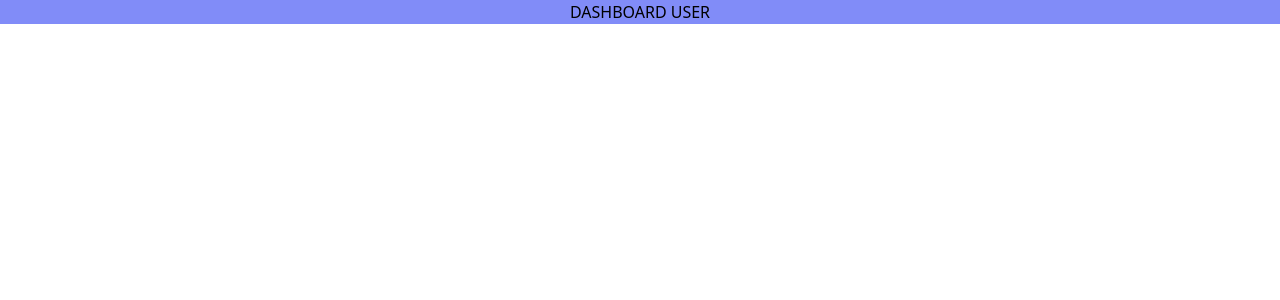
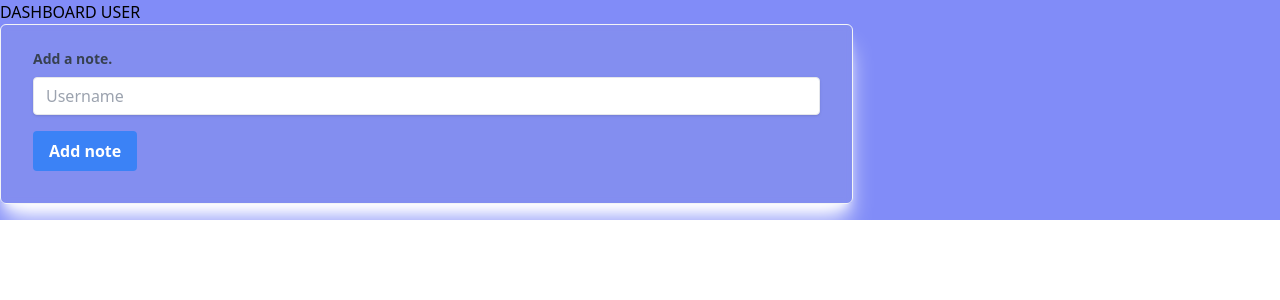
Before and after one commit to saakshiraut28/Notebook, a Flask app: page /dashboard in a window 1280 px wide. Shown: the part 50-350 px from the top of the page. Run offline with Flask 3, Linux system fonts and the light colour scheme; the visitor is signed in with stand-in values (Sample User, id 1); data that the repository does not hold is empty; some libraries are stand-ins or nearby versions.

Commit message:
Add all the Curd operations for note

```diff
--- a/website/templates/dashboard.html
+++ b/website/templates/dashboard.html
@@ -1,5 +1,33 @@
 {% extends "base.html" %}
 {% block title %}home{% endblock %}
 {% block contains %}
+<div class="grid w-full content-center">
  <h1> DASHBOARD USER</h1>
+ {% for note in user.notes: %}
+ {{ note.note }}
+<form method="POST" action="./delete">
+    <input type="hidden" value="{{note.id}}" name="note_id">
+    <input type="submit" value="X">
+</form>
+ {% endfor %}
+<form method="POST"
+    class="w-2/3 px-8 pt-6 pb-8 mb-4 bg-gray-400 rounded-md bg-clip-padding backdrop-filter backdrop-blur-sm bg-opacity-10 border border-gray-100 shadow-xl shadow-white">
+    <div class="mb-4">
+        <label class="block text-gray-700 text-sm font-bold mb-2" for="username">
+            Add a note.
+        </label>
+        <input
+            class="shadow appearance-none border rounded w-full py-2 px-3 text-gray-700 leading-tight focus:outline-none focus:shadow-outline"
+            name="note" type="text" placeholder="Username">
+
+    </div>
+    <div class="flex items-center justify-between">
+        <button
+            class="bg-blue-500 hover:bg-blue-700 text-white font-bold py-2 px-4 rounded focus:outline-none focus:shadow-outline"
+            type="submit">
+            Add note
+        </button>
+    </div>
+</form>
+</div>
 {%endblock%}
--- a/website/views.py
+++ b/website/views.py
@@ -1,5 +1,7 @@
-from flask import Blueprint,render_template
+from flask import Blueprint,render_template,request,flash, redirect,url_for
 from flask_login import login_required,current_user
+from .models import Note
+from . import db
 
 views = Blueprint('views',__name__)
 
@@ -8,7 +10,29 @@
 def home():
     return render_template("home.html",user=current_user)
 
-@views.route('/dashboard')
+@views.route('/dashboard',methods=['GET','POST'])
 @login_required
 def dashboard():
+    if request.method == 'POST':
+        note = request.form.get('note')
+        if len(note)<1:
+            flash('Note too small.',category='error')
+        else:
+            new_note = Note(note=note,user_id=current_user.id)
+            db.session.add(new_note)
+            db.session.commit()
+            flash('Note Added',category='success')
+
     return render_template("dashboard.html",user=current_user)
+
+
+@views.route('/delete',methods=['GET','POST'])
+@login_required
+def delete():
+    if request.method == 'POST':
+        note = request.form.get('note_id')
+        note_id = request.form.get("note_id")
+        note = Note.query.filter_by(id=note_id).first()
+        db.session.delete(note)
+        db.session.commit()
+        return redirect(url_for('views.dashboard'))
```
Also changed, not shown: 1 other file.
